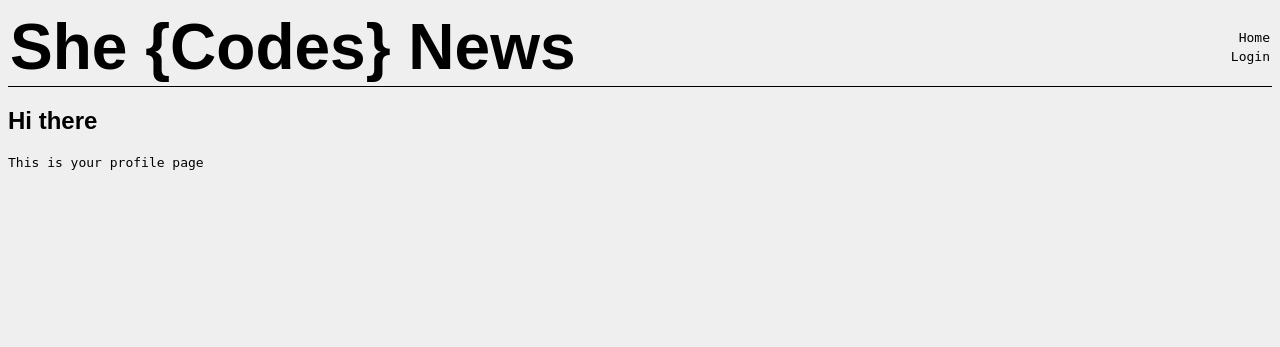
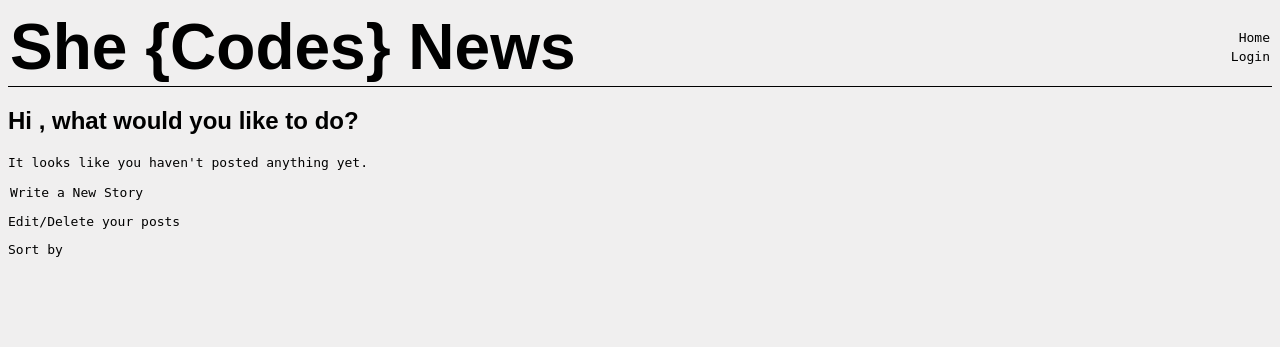
Before and after one commit to SheCodesAus/she-codes-django-news-project-monelle, a Django app: template she_codes_news/users/templates/users/userProfile.html in a window 1280 px wide. Shown: the top 347 px of the page. Run offline with Django 4.2, Linux system fonts and the light colour scheme; the template is opened without the code that fills it, so the values that code supplies are empty; parts of the project's set-up code (start-up, migrations or seed data) failed here and were passed over; some web fonts are replaced.

Commit message:
Update 12.02.22
On UserProfile page,  displays posts by User

```diff
--- a/she_codes_news/templates/nav.html
+++ b/she_codes_news/templates/nav.html
@@ -1,7 +1,7 @@
 <nav>
     <a href="{% url 'news:index' %}">Home</a>
     {% if request.user.is_authenticated %}
-        <a href="#"> hi {{ user.username }}</a>
+        <a href="{% url 'users:userProfile' %}"> hi {{ user.username }}</a>
         <a href="{% url 'logout' %}">Logout</a>
     {% else %}
         <a href="{% url 'login' %}">Login</a>
--- a/she_codes_news/users/templates/users/userProfile.html
+++ b/she_codes_news/users/templates/users/userProfile.html
@@ -2,8 +2,24 @@
 
 {% block content %}
 
-<h2>Hi there </h2>
+<h2>Hi {{ user.username }}, what would you like to do? </h2>
 
-<p> This is your profile page</p>
+<div id="all-stories">
+    {% if all_stories %}
+        {% for story in all_stories %}
+            <a href="{% url 'news:story' story.id %}">
+                <p>{{ story.title }} {{ story.author.username }}</p>
+            </a>
+        {% endfor %}
+    {% else %}
+        <p>It looks like you haven't posted anything yet.</p>
+    {% endif %}
+</div>
+
+
+<a href="{% url 'news:newStory' %}">Write a New Story</a>
+<p> Edit/Delete your posts</p>
+<p> Sort by</p>
+
 
 {% endblock %}
```
Also changed, not shown: she_codes_news/users/urls.py (+3 -5 lines), she_codes_news/users/views.py (+8 -1 lines).
